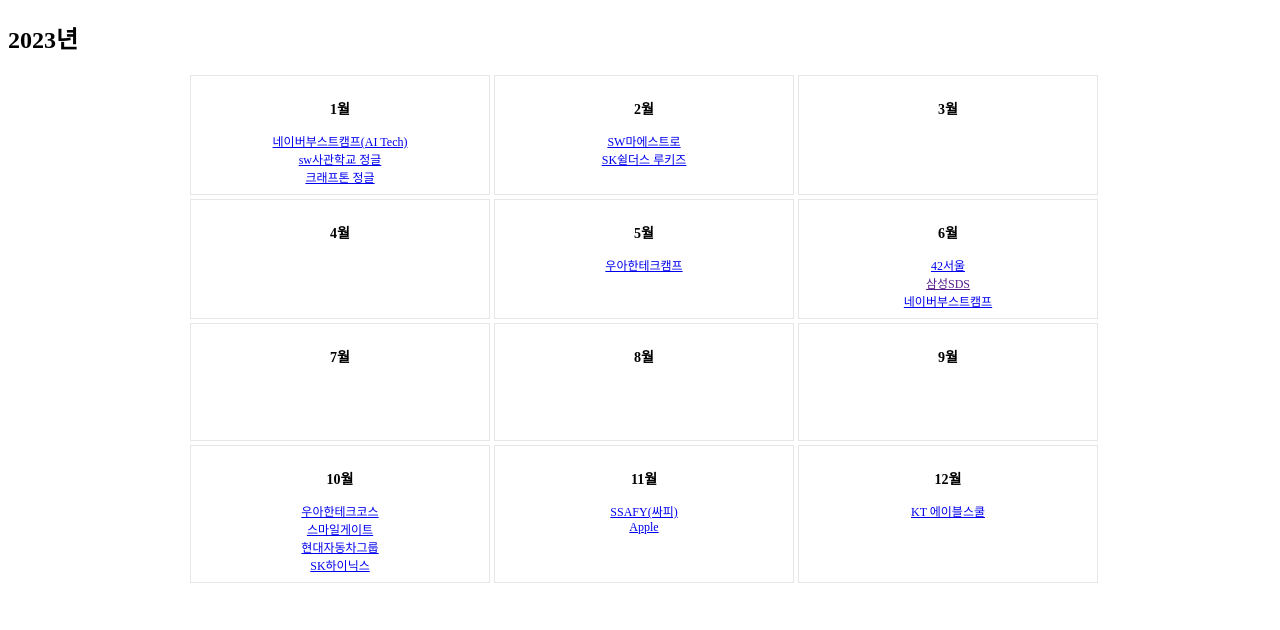
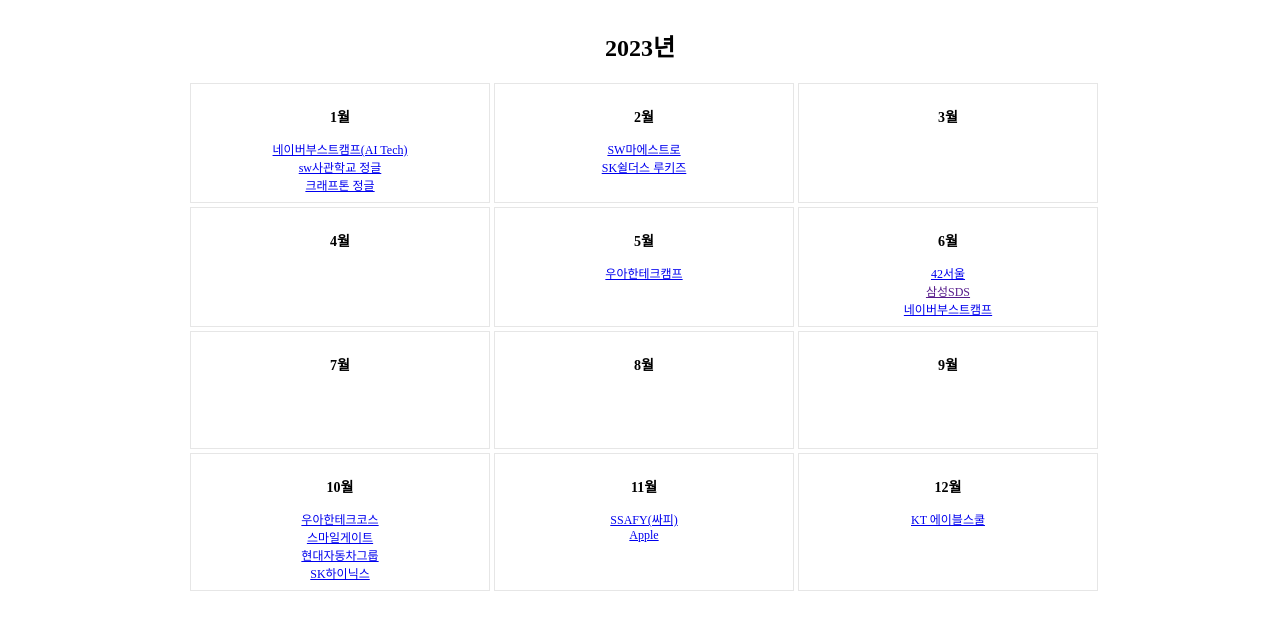
Before and after one commit to yeon-kk/sw-calendar, a React (Create React App) app: page / in a window 1280 px wide. Shown: the top 630 px of the page. Built offline with nearby package versions, Linux system fonts and the light colour scheme.

Commit message:
Style: calendar 레이아웃 변경

```diff
--- a/src/pages/calendar/Calendar.module.css
+++ b/src/pages/calendar/Calendar.module.css
@@ -1,3 +1,11 @@
+.calenderContainerLayout{
+    display: flex;
+    flex-direction: column;
+    align-items: center;
+}
+.calenderYear{
+    width: fit-content;
+}
 .calenderLayout {
     display: grid;
     grid-template-columns: 300px 300px 300px;
```
